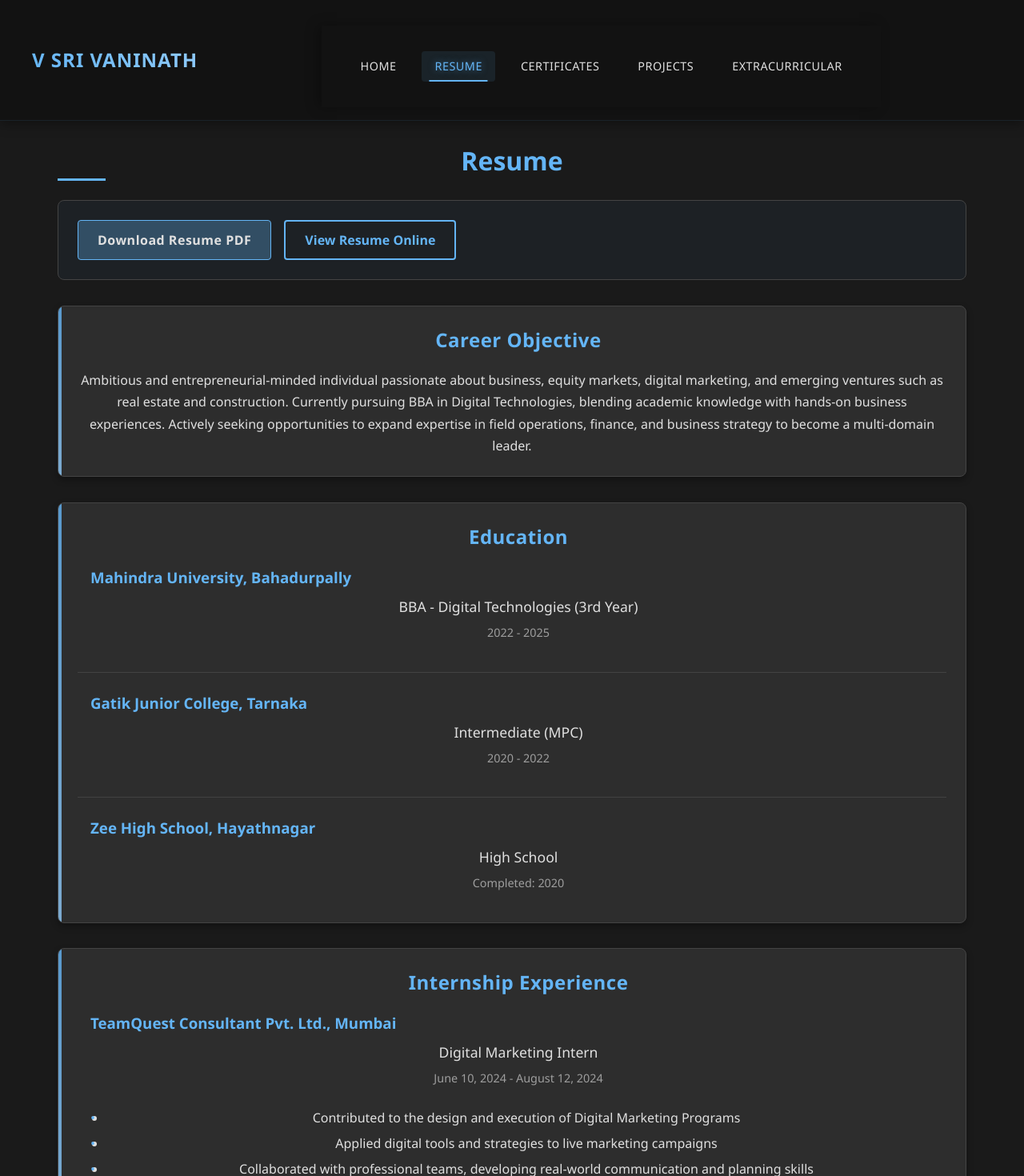
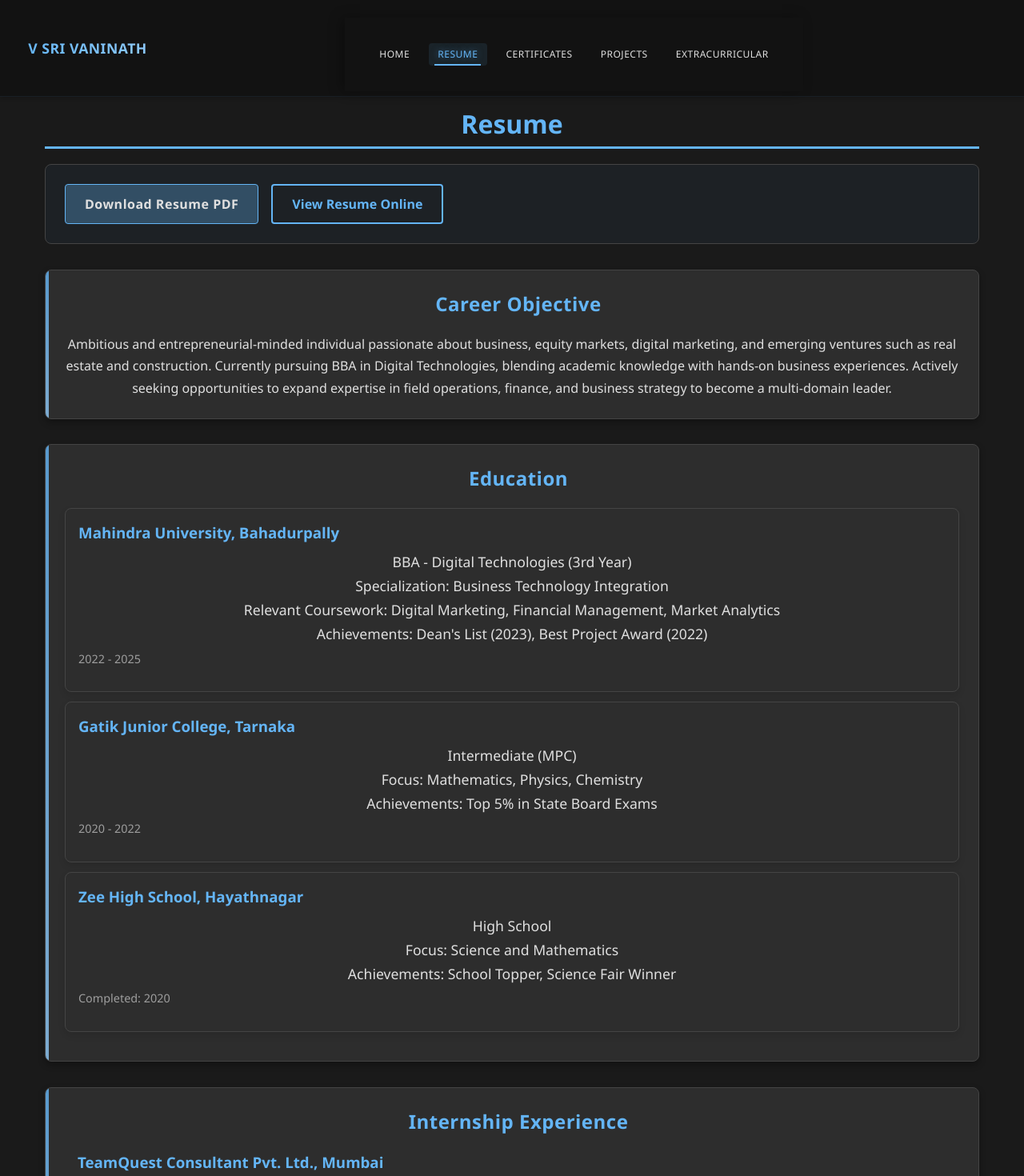
Before and after one commit to Vaninath-09/sri-vaninath, a React (Vite) app: page /resume in a window 1280 px wide. Shown: the top 1470 px of the page at 80% size. Built offline with nearby package versions, Linux system fonts and the light colour scheme.

Commit message:
Refactor header styling and enhance Home component layout with improved education section

```diff
--- a/src/App.css
+++ b/src/App.css
@@ -38,7 +38,7 @@ body {
 header {
   background-color: rgba(18, 18, 18, 0.95);
   color: var(--text-light);
-  padding: 1rem 2rem;
+  padding: 0.6rem 2rem; /* Reduced padding */
   display: flex;
   justify-content: space-between;
   align-items: center;
@@ -49,7 +49,7 @@ header {
   left: 0;
   right: 0;
   margin: 0;
-  box-shadow: 0 3px 15px rgba(0, 0, 0, 0.4);
+  box-shadow: 0 2px 10px rgba(0, 0, 0, 0.3); /* Reduced shadow */
   transition: all 0.4s ease;
   backdrop-filter: blur(10px);
   -webkit-backdrop-filter: blur(10px);
@@ -69,7 +69,7 @@ header .logo {
   position: relative;
   display: flex;
   align-items: center;
-  padding: 0.5rem;
+  padding: 0.3rem; /* Reduced padding */
   transition: all 0.3s ease;
 }
 
@@ -83,6 +83,7 @@ header .logo h2 {
   -webkit-text-fill-color: transparent;
   background-clip: text;
   text-fill-color: transparent;
+  font-size: 1.2rem; /* Reduced font size */
 }
 
 header .logo:before {
@@ -103,7 +104,7 @@ header .logo:hover:before {
 
 nav {
   display: flex;
-  gap: 1.5rem;
+  gap: 1rem; /* Reduced gap */
   align-items: center;
 }
 
@@ -111,13 +112,13 @@ nav a {
   color: var(--text-light);
   text-decoration: none;
   font-weight: 500;
-  padding: 0.5rem 1rem;
+  padding: 0.4rem 0.8rem; /* Reduced padding */
   transition: all 0.3s ease;
   position: relative;
   border-radius: 4px;
   letter-spacing: 0.5px;
   text-transform: uppercase;
-  font-size: 0.9rem;
+  font-size: 0.8rem; /* Reduced font size */
 }
 
 nav a:hover, nav a.active {
@@ -190,7 +191,7 @@ nav a.active {
   }
 
   nav a {
-    padding: 1rem;
+    padding: 0.8rem; /* Reduced padding for mobile */
     width: 100%;
     text-align: center;
     border-bottom: 1px solid rgba(255, 255, 255, 0.05);
@@ -222,7 +223,7 @@ nav a.active {
 /* Updated for seamless main content area */
 main {
   flex: 1;
-  padding: 2rem;
+  padding: 1rem; /* Reduced top padding */
   max-width: 1200px;
   margin: 0 auto;
   width: 100%;
@@ -273,8 +274,8 @@ footer a:hover {
   content: '';
   position: absolute;
   left: 0;
-  bottom: 0;
-  width: 60px;
+  bottom: -5px;
+  width: 100%;
   height: 3px;
   background-color: var(--primary-accent);
   animation: expand 0.8s ease-out forwards;
@@ -422,7 +423,11 @@ button:active {
   padding: 3rem 0;
   margin-bottom: 4rem;
   background: linear-gradient(to bottom, rgba(18, 18, 18, 0.8), rgba(26, 26, 26, 0.6));
-  border-radius: 12px;
+  border-radius: 0;
+  width: 100%;
+  max-width: 100%;
+  left: 0;
+  right: 0;
 }
 
 .hero-content {
@@ -430,7 +435,10 @@ button:active {
   align-items: center;
   gap: 3rem;
   animation: fadeIn 0.8s ease-out;
-  padding: 0 2rem;
+  padding: 0 5%;
+  max-width: 1400px;
+  margin: 0 auto;
+  width: 100%;
 }
 
 .profile-image {
@@ -1070,3 +1078,65 @@ button:active {
     grid-template-columns: 1fr;
   }
 }
+
+/* Professional compact header styling */
+.compact-header {
+  background-color: rgba(18, 18, 18, 0.95);
+  color: var(--text-light);
+  padding: 0.4rem 2rem; /* Reduced padding for less height */
+  display: flex;
+  justify-content: space-between;
+  align-items: center;
+  position: sticky;
+  top: 0;
+  z-index: 100;
+  width: 100%;
+  left: 0;
+  right: 0;
+  margin: 0;
+  box-shadow: 0 1px 6px rgba(0, 0, 0, 0.2); /* More subtle shadow */
+  transition: all 0.3s ease;
+  backdrop-filter: blur(8px);
+  -webkit-backdrop-filter: blur(8px);
+  border-bottom: 1px solid rgba(100, 181, 246, 0.08);
+  height: auto; /* Let content determine height */
+  min-height: 3.2rem; /* Minimum height for header */
+}
+
+.compact-header .logo {
+  padding: 0.2rem; /* Reduced padding */
+}
+
+.compact-header .logo h2 {
+  font-size: 1.1rem; /* Smaller font size */
+  letter-spacing: 0.5px;
+  font-weight: 600;
+  margin: 0;
+}
+
+.compact-header nav {
+  gap: 0.8rem; /* Reduced gap between links */
+}
+
+.compact-header nav a {
+  padding: 0.3rem 0.7rem; /* Reduced padding */
+  font-size: 0.75rem; /* Smaller font size */
+  letter-spacing: 0.5px;
+}
+
+.compact-header.scrolled {
+  transform: translateY(-100%);
+}
+
+.compact-header.visible {
+  transform: translateY(0);
+  box-shadow: 0 2px 8px rgba(0, 0, 0, 0.3);
+}
+
+@media (max-width: 768px) {
+  .compact-header {
+    padding: 0.4rem 1rem;
+  }
+
+  /* ...rest of the media query styling... */
+}
--- a/src/App.jsx
+++ b/src/App.jsx
@@ -70,7 +70,7 @@ function App() {
 
   return (
     <div className="portfolio">
-      <header className={headerClass}>
+      <header className={`compact-header ${headerClass}`}>
         <div className="logo">
           <h2>V SRI VANINATH</h2>
         </div>
--- a/src/components/Home.jsx
+++ b/src/components/Home.jsx
@@ -5,7 +5,7 @@ import profilePic from '../assets/profilePic.jpg';
 
 function Home() {
   return (
-    <div className="home-container">
+    <>
       <section className="hero">
         <div className="hero-content">
           <div className="profile-image">
@@ -29,6 +29,7 @@ function Home() {
         </div>
       </section>
 
+      <div className="home-container">
         <AnimatedElement animation="slide-in" delay={100}>
           <section className="about" id="about">
             <h2 className="section-title">About Me</h2>
@@ -101,6 +102,7 @@ function Home() {
           </section>
         </AnimatedElement>
       </div>
+    </>
   );
 }
 
--- a/src/components/Resume.jsx
+++ b/src/components/Resume.jsx
@@ -38,22 +38,62 @@ function Resume() {
 
       <AnimatedElement animation="slide-in" delay={200} className="resume-section card">
         <h2>Education</h2>
-        <div className="education-item">
-          <h3>Mahindra University, Bahadurpally</h3>
-          <p className="education-program">BBA - Digital Technologies (3rd Year)</p>
-          <p className="education-year">2022 - 2025</p>
+        <div className="education-item" style={{
+          display: 'flex',
+          flexDirection: 'column',
+          border: '1px solid var(--card-border)',
+          borderRadius: '8px',
+          padding: '16px',
+          backgroundColor: 'var(--card-bg)',
+          marginBottom: '12px',
+          boxShadow: '0 4px 8px rgba(0, 0, 0, 0.1)'
+        }}>
+          <h3 style={{ marginBottom: '8px', color: 'var(--primary-accent)' }}>Mahindra University, Bahadurpally</h3>
+          <p className="education-program" style={{ marginBottom: '4px', fontWeight: '500' }}>
+            BBA - Digital Technologies (3rd Year) <br />
+            Specialization: Business Technology Integration <br />
+            Relevant Coursework: Digital Marketing, Financial Management, Market Analytics <br />
+            Achievements: Dean's List (2023), Best Project Award (2022)
+          </p>
+          <p className="education-year" style={{ color: 'var(--text-muted)', fontSize: '0.9rem' }}>2022 - 2025</p>
         </div>
 
-        <div className="education-item">
-          <h3>Gatik Junior College, Tarnaka</h3>
-          <p className="education-program">Intermediate (MPC)</p>
-          <p className="education-year">2020 - 2022</p>
+        <div className="education-item" style={{
+          display: 'flex',
+          flexDirection: 'column',
+          border: '1px solid var(--card-border)',
+          borderRadius: '8px',
+          padding: '16px',
+          backgroundColor: 'var(--card-bg)',
+          marginBottom: '12px',
+          boxShadow: '0 4px 8px rgba(0, 0, 0, 0.1)'
+        }}>
+          <h3 style={{ marginBottom: '8px', color: 'var(--primary-accent)' }}>Gatik Junior College, Tarnaka</h3>
+          <p className="education-program" style={{ marginBottom: '4px', fontWeight: '500' }}>
+            Intermediate (MPC) <br />
+            Focus: Mathematics, Physics, Chemistry <br />
+            Achievements: Top 5% in State Board Exams
+          </p>
+          <p className="education-year" style={{ color: 'var(--text-muted)', fontSize: '0.9rem' }}>2020 - 2022</p>
         </div>
 
-        <div className="education-item">
-          <h3>Zee High School, Hayathnagar</h3>
-          <p className="education-program">High School</p>
-          <p className="education-year">Completed: 2020</p>
+        <div className="education-item" style={{
+          display: 'flex',
+          flexDirection: 'column',
+          border: '1px solid var(--card-border)',
+          borderRadius: '8px',
+          padding: '16px',
+          backgroundColor: 'var(--card-bg)',
+          marginBottom: '12px',
+          boxShadow: '0 4px 8px rgba(0, 0, 0, 0.1)'
+        }}>
+          <h3 style={{ marginBottom: '8px', color: 'var(--primary-accent)' }}>Zee High School, Hayathnagar</h3>
+          <p className="education-program" style={{ marginBottom: '4px', fontWeight: '500' }}>
+            High School <br />
+            Focus: Science and Mathematics <br />
+            Achievements: School Topper, Science Fair Winner
+          </p>
+          <p className="education-year" style={{ color: 'var(--text-muted)', fontSize: '0.9rem' }}>Completed: 2020</p>
         </div>
       </AnimatedElement>
 
```
Lines whose indentation alone changed are shown as unchanged.
